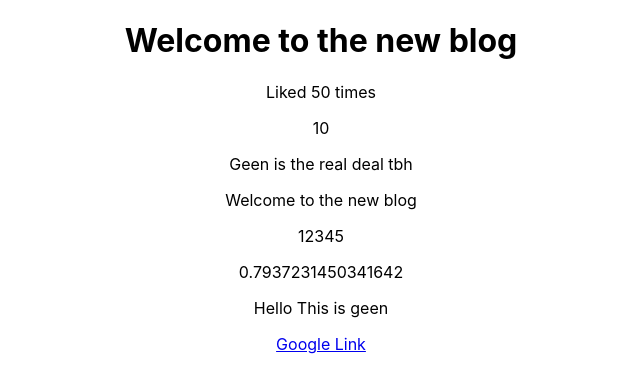
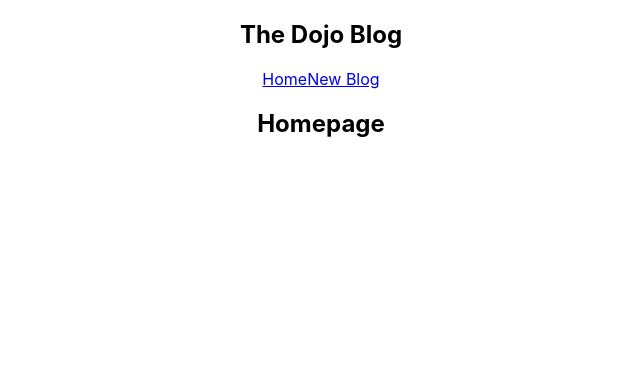
Before and after one commit to Geen-19/Dojo-Blog, a React (Create React App) app: page / in a window 1280 px wide. Shown: the top 392 px of the page, without its empty margins (319-959 px from the left). Built offline with nearby package versions, Linux system fonts and the light colour scheme.

Commit message:
Few more components been nested

```diff
--- a/src/App.js
+++ b/src/App.js
@@ -1,24 +1,12 @@
 import './App.css';
-
+import Navbar from './Navbar';
+ import Home from './Home';
 function App() {
-  const title = 'Welcome to the new blog';
-  const likes = 50
-  const siteLink = 'http://www.google.com';
-
   return (
     <div className="App">
+      <Navbar />
       <div className="content">
-        <h1> {title} </h1>
-        <p>Liked {likes} times</p>
-        <p>{10}</p>
-        <p>{"Geen is the real deal tbh"}</p>
-        <p>{title}</p>
-        <p>{[1,2,3,4,5]}</p>
-        <p>{Math.random()}</p>
-        <p>{"Hello This is geen"}</p>
-        <a href={siteLink}> Google Link</a>
-
-
+        <Home />
       </div>
     </div>
   );
--- /dev/null
+++ b/src/Home.js
@@ -0,0 +1,9 @@
+const Home = () => {
+    return (
+        <div className="home">
+            <h2>Homepage</h2>
+        </div>
+      );
+}
+
+export default Home;
--- a/src/Navbar.js
+++ b/src/Navbar.js
@@ -0,0 +1,13 @@
+const Navbar = () => {
+    return (
+        <nav className="navbar">
+            <h1>The Dojo Blog</h1>
+            <div className="links">
+                <a href="/">Home</a>
+                <a href="/create">New Blog</a>
+            </div>
+        </nav>
+      );
+}
+
+export default Navbar;
```
